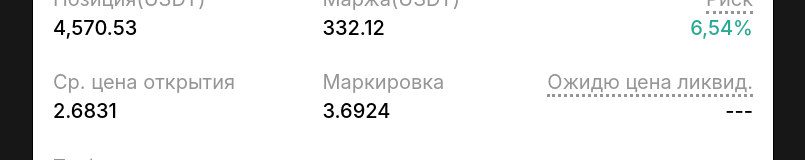
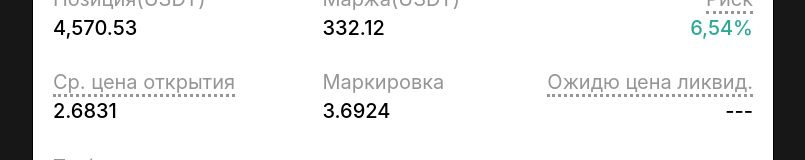
Before and after one commit to Cailycade15/kasian_panel_2, a React (Create React App) app: page / in a window 1280 px wide. Shown: the part 419-579 px from the top of the page, without its empty margins (237-1042 px from the left). Built offline with nearby package versions, Linux system fonts and the light colour scheme; the HTML template or start-up script is replaced by a standard one.

Commit message:
Fix bugs after deploy

```diff
--- a/package.json
+++ b/package.json
@@ -2,6 +2,7 @@
   "name": "kasian_panel_2",
   "version": "0.1.0",
   "private": true,
+  "homepage": "https://Cailycade15.github.io/kasian_panel_2",
   "dependencies": {
     "@testing-library/dom": "^10.4.1",
     "@testing-library/jest-dom": "^6.9.1",
@@ -18,6 +19,8 @@
     "web-vitals": "^2.1.4"
   },
   "scripts": {
+    "predeploy": "npm run build",
+    "deploy": "gh-pages -d build",
     "start": "react-scripts start",
     "build": "react-scripts build",
     "test": "react-scripts test",
@@ -40,5 +43,8 @@
       "last 1 firefox version",
       "last 1 safari version"
     ]
+  },
+  "devDependencies": {
+    "gh-pages": "^6.3.0"
   }
 }
--- a/src/components/First_Line/First_Line.tsx
+++ b/src/components/First_Line/First_Line.tsx
@@ -1,4 +1,4 @@
-import React, {useRef, useState, useEffect} from 'react';
+import React, {useRef} from 'react';
 import cl from "./First_Line.module.css";
 import Input_Text from '../Input_Text/Input_Text';
 
--- a/src/components/Input_Text/Input_Text.tsx
+++ b/src/components/Input_Text/Input_Text.tsx
@@ -1,4 +1,4 @@
-import React, {useEffect, useRef, useState} from 'react';
+import React, {useEffect, useState} from 'react';
 
 type Props = {
     text: string,
--- a/src/components/Panel/PanelComponent.tsx
+++ b/src/components/Panel/PanelComponent.tsx
@@ -1,4 +1,4 @@
-import React, { useState } from 'react';
+import { useState } from 'react';
 import cl from "./PanelComponent.module.css";
 import First_Line from '../First_Line/First_Line';
 import Second_Line from '../Second_Line/Second_Line';
--- a/src/components/Second_Line/Second_Line.tsx
+++ b/src/components/Second_Line/Second_Line.tsx
@@ -1,4 +1,4 @@
-import React, {useEffect, useRef, useState} from 'react';
+import React from 'react';
 import Show_Element from '../Show_Element/Show_Element';
 import cl from "./Second_Line.module.css"
 
@@ -15,7 +15,7 @@ const Second_Line = ({currency, setCurrency}: Props) => {
         <div className={cl.line}>
             <div className={cl.column}>
                 <Show_Element text="Позиция" value="4,570.53" cur={{currency, setCurrency}}/>
-                <Show_Element text="Ср. цена открытия" value="2.6831"/>
+                <Show_Element text="Ср. цена открытия" value="2.6831" line={true}/>
             </div>
 
             <div className={cl.column}>
--- a/src/components/Show_Element/Show_Element.tsx
+++ b/src/components/Show_Element/Show_Element.tsx
@@ -1,4 +1,4 @@
-import React, {useEffect, useRef, useState} from 'react';
+import React from 'react';
 import Input_Text from '../Input_Text/Input_Text';
 import cl from "./Show_Element.module.css"
 
```
Also changed, not shown: 1 other file (tests, documents, lock files or other folders).
